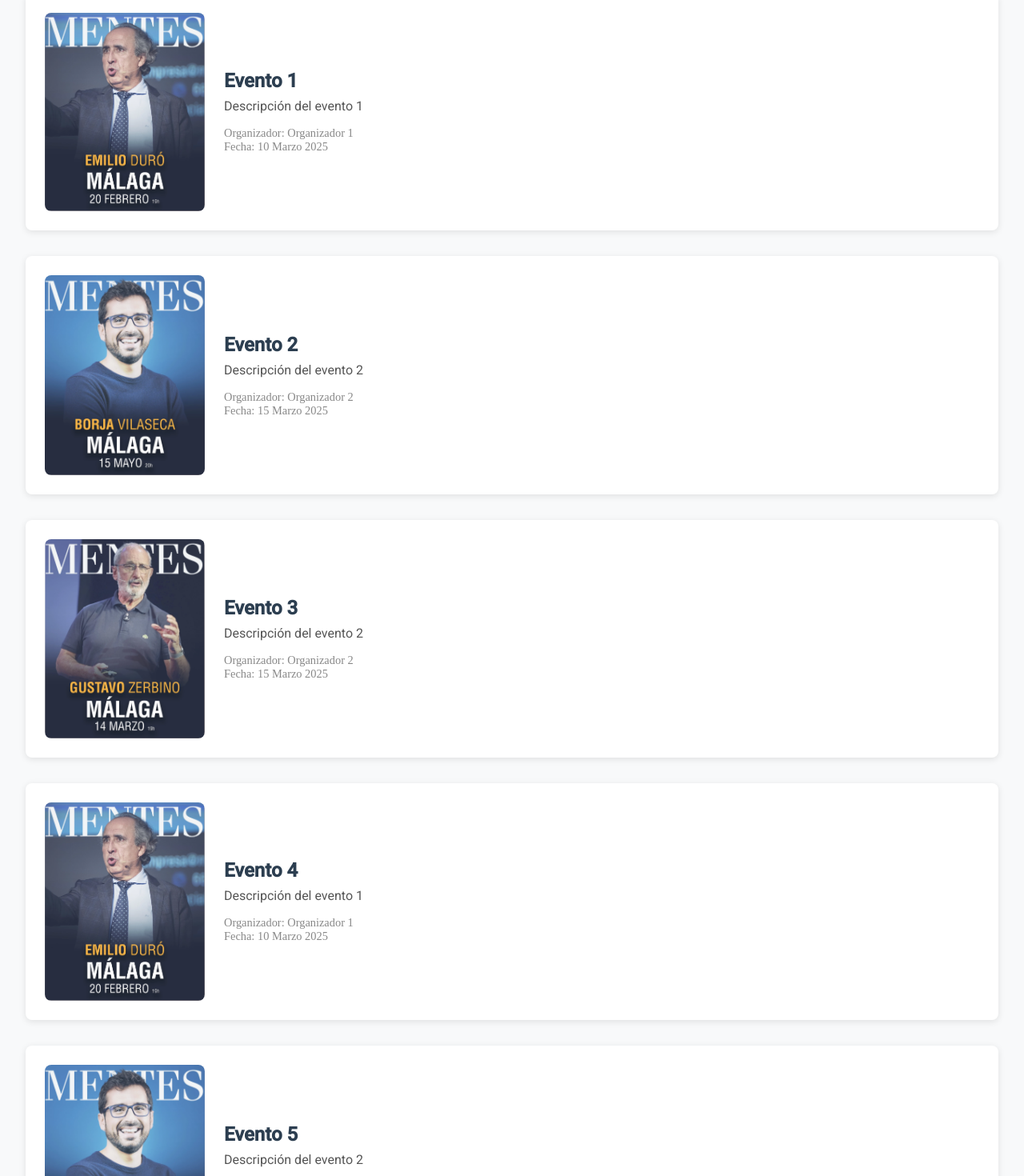
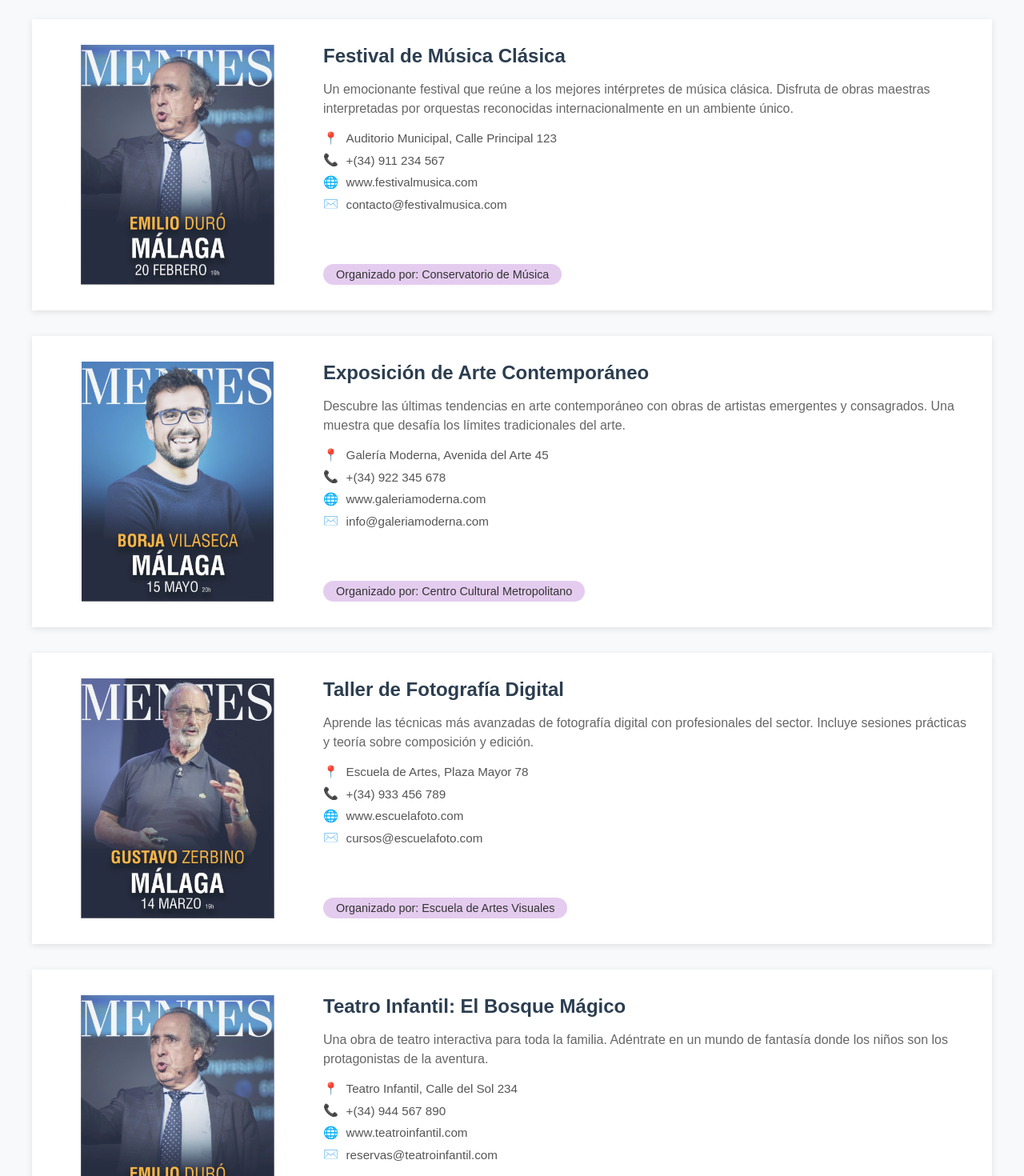
Before and after one commit to CristinaDomnguez/metanoia-project, a React (Vite) app in the folder frontend/: page /eventos in a window 1280 px wide. Shown: the part 620-2090 px from the top of the page at 80% size. Built offline with nearby package versions, Linux system fonts and the light colour scheme.

Commit message:
feat:modify design list events

```diff
--- a/frontend/src/pages/Events/Events.jsx
+++ b/frontend/src/pages/Events/Events.jsx
@@ -17,49 +17,79 @@ const eventItems = [
     {
       id: "event1",
       image: "./images/Events/3Eventos.png",
-    title: "Evento 1",
-    description: "Descripción del evento 1",
-    organizer: "Organizador 1",
+      name: "Festival de Música Clásica",
+      description: "Un emocionante festival que reúne a los mejores intérpretes de música clásica. Disfruta de obras maestras interpretadas por orquestas reconocidas internacionalmente en un ambiente único.",
+      address: "Auditorio Municipal, Calle Principal 123",
+      phone: "+(34) 911 234 567",
+      web: "www.festivalmusica.com",
+      mail: "contacto@festivalmusica.com",
+      centerName: "Conservatorio de Música",
       date: "10 Marzo 2025",
+      userId: "user123"
     },
     {
       id: "event2",
       image: "./images/Events/4Eventos.png",
-    title: "Evento 2",
-    description: "Descripción del evento 2",
-    organizer: "Organizador 2",
+      name: "Exposición de Arte Contemporáneo",
+      description: "Descubre las últimas tendencias en arte contemporáneo con obras de artistas emergentes y consagrados. Una muestra que desafía los límites tradicionales del arte.",
+      address: "Galería Moderna, Avenida del Arte 45",
+      phone: "+(34) 922 345 678",
+      web: "www.galeriamoderna.com",
+      mail: "info@galeriamoderna.com",
+      centerName: "Centro Cultural Metropolitano",
       date: "15 Marzo 2025",
+      userId: "user124"
     },
     {
       id: "event3",
       image: "./images/Events/5Eventos.png",
-    title: "Evento 3",
-    description: "Descripción del evento 2",
-    organizer: "Organizador 2",
+      name: "Taller de Fotografía Digital",
+      description: "Aprende las técnicas más avanzadas de fotografía digital con profesionales del sector. Incluye sesiones prácticas y teoría sobre composición y edición.",
+      address: "Escuela de Artes, Plaza Mayor 78",
+      phone: "+(34) 933 456 789",
+      web: "www.escuelafoto.com",
+      mail: "cursos@escuelafoto.com",
+      centerName: "Escuela de Artes Visuales",
       date: "15 Marzo 2025",
+      userId: "user125"
     },
     {
       id: "event4",
       image: "./images/Events/3Eventos.png",
-    title: "Evento 4",
-    description: "Descripción del evento 1",
-    organizer: "Organizador 1",
+      name: "Teatro Infantil: El Bosque Mágico",
+      description: "Una obra de teatro interactiva para toda la familia. Adéntrate en un mundo de fantasía donde los niños son los protagonistas de la aventura.",
+      address: "Teatro Infantil, Calle del Sol 234",
+      phone: "+(34) 944 567 890",
+      web: "www.teatroinfantil.com",
+      mail: "reservas@teatroinfantil.com",
+      centerName: "Centro de Artes Escénicas",
       date: "10 Marzo 2025",
+      userId: "user126"
     },
     {
       id: "event5",
       image: "./images/Events/4Eventos.png",
-    title: "Evento 5",
-    description: "Descripción del evento 2",
-    organizer: "Organizador 2",
+      name: "Conferencia de Innovación Tecnológica",
+      description: "Expertos en tecnología comparten las últimas innovaciones en IA, robotica y desarrollo sostenible. Networking y demostraciones en vivo.",
+      address: "Centro de Convenciones, Avenida Tecnológica 567",
+      phone: "+(34) 955 678 901",
+      web: "www.techconference.com",
+      mail: "info@techconference.com",
+      centerName: "Instituto de Tecnología Aplicada",
       date: "15 Marzo 2025",
+      userId: "user127"
     },
     {
       id: "event6",
       image: "./images/Events/5Eventos.png",
-    title: "Evento 6",
-    description: "Descripción del evento 2",
-    organizer: "Organizador 2",
+      name: "Festival Gastronómico Internacional",
+      description: "Un viaje culinario alrededor del mundo con los mejores chefs locales e internacionales. Degustaciones, talleres y demostraciones de cocina en vivo.",
+      address: "Recinto Ferial, Paseo Gastronómico 890",
+      phone: "+(34) 966 789 012",
+      web: "www.foodfestival.com",
+      mail: "contacto@foodfestival.com",
+      centerName: "Escuela de Gastronomía",
       date: "15 Marzo 2025",
-  },
+      userId: "user128"
+    }
   ];
--- a/frontend/src/pages/Events/ListEvents/ListEvents.jsx
+++ b/frontend/src/pages/Events/ListEvents/ListEvents.jsx
@@ -3,23 +3,40 @@ import styles from "./ListEvents.module.css";
 export function ListEvents({ events }) {
   return (
     <section className={styles.eventsSection}>
+      <div className={styles.eventsContainer}>
         {events.map((event) => (
-        <div key={event.id} className={styles.eventCard} id={event.id}>
+          <div key={event.id} id={event.id} className={styles.eventCard}>
+            <div className={styles.eventImageContainer}>
               <img
                 src={event.image}
-            alt={event.title}
+                alt={event.name}
                 className={styles.eventImage}
               />
-          <div className={styles.eventDetails}>
-            <h2 className={styles.eventTitle}>{event.title}</h2>
-            <p className={styles.eventDescription}>{event.description}</p>
-            <div className={styles.eventOrganizer}>
-              Organizador: {event.organizer}
             </div>
-            <div className={styles.eventDate}>Fecha: {event.date}</div>
+            <div className={styles.eventContent}>
+              <h2 className={styles.name}>{event.name}</h2>
+              <p className={styles.description}>{event.description}</p>
+              <div className={styles.contactInfo}>
+                <div className={styles.contactItem}>
+                  <span>📍</span> {event.address}
+                </div>
+                <div className={styles.contactItem}>
+                  <span>📞</span> {event.phone}
+                </div>
+                <div className={styles.contactItem}>
+                  <span>🌐</span> {event.web}
+                </div>
+                <div className={styles.contactItem}>
+                  <span>✉️</span> {event.mail}
+                </div>
+              </div>
+              <div className={styles.organizerInfo}>
+                Organizado por: {event.centerName}
+              </div>
             </div>
           </div>
         ))}
+      </div>
     </section>
   );
 }
--- a/frontend/src/pages/Events/ListEvents/ListEvents.module.css
+++ b/frontend/src/pages/Events/ListEvents/ListEvents.module.css
@@ -1,22 +1,25 @@
-/* Contenedor principal */
 .eventsSection {
+    width: 100%;
+    padding: 4rem 2rem;
+    background-color: #f8f9fa;
+  }
+
+  .eventsContainer {
+    max-width: 1200px;
+    margin: 0 auto;
     display: flex;
     flex-direction: column;
     gap: 2rem;
-  padding: 2rem;
-  background-color: #f8f9fa;
   }
 
-/* Tarjeta de evento */
   .eventCard {
+    background: white;
+    padding: 2rem;
+    box-shadow: 0 2px 8px rgba(0, 0, 0, 0.1);
     display: flex;
-  align-items: center;
-  gap: 1.5rem;
-  background: white;
-  padding: 1.5rem;
-  border-radius: 8px;
-  box-shadow: 0 2px 8px rgba(0, 0, 0, 0.1);
+    gap: 2rem;
     transition: transform 0.2s ease;
+    position: relative;
   }
 
   .eventCard:hover {
@@ -24,34 +27,91 @@
     box-shadow: 0 4px 12px rgba(0, 0, 0, 0.15);
   }
 
-/* Imagen del evento */
-.eventImage {
-  width: 200px;
-  height: auto;
-  border-radius: 8px;
-  object-fit: cover;
+  .eventImageContainer {
+    flex: 0 0 300px;
+    display: flex;
+    align-items: flex-start; /* Alinea la imagen al inicio del contenedor */
   }
 
-/* Detalles del evento */
-.eventDetails {
-  flex: 1;
+  .eventImage {
+    width: 100%;
+    height: auto; /* Elimina la altura fija */
+    max-height: 300px; /* Establece una altura máxima opcional */
+    object-fit: contain; /* Cambia a 'contain' para mostrar la imagen completa */
+    border-radius: 8px;
   }
 
-.eventTitle {
-  font-size: 1.5rem;
-  font-weight: bold;
-  color: #2c3e50;
-  margin-bottom: 0.5rem;
+  .eventContent {
+    flex: 1;
+    display: flex;
+    flex-direction: column;
+    gap: 1rem;
   }
 
-.eventDescription {
-  font-size: 1rem;
-  color: #555;
-  margin-bottom: 1rem;
+  .name {
+    font-size: 1.5rem;
+    font-weight: 600;
+    color: #2c3e50;
+    font-family: sans-serif;
   }
 
-.eventOrganizer,
-.eventDate {
+  .description {
+    color: #666;
+    font-size: 1rem;
+    line-height: 1.5;
+    font-family: sans-serif;
+  }
+
+  .contactInfo {
+    display: flex;
+    flex-direction: column;
+    gap: 0.6rem;
+    color: #555;
+    font-size: 0.95rem;
+    font-family: sans-serif;
+  }
+
+  .contactItem {
+    display: flex;
+    align-items: center;
+    gap: 0.6rem;
+    font-family: sans-serif;
+  }
+
+  .organizerInfo {
+    margin-top: auto;
+    padding: 0.3rem 1rem;
+    background-color: #e4ccef;
+    color: #333;
+    border-radius: 20px;
     font-size: 0.9rem;
-  color: #888;
+    width: fit-content;
+    font-family: sans-serif;
   }
+
+  /* Estilos para pantallas medianas */
+  @media (max-width: 992px) {
+    .eventCard {
+      flex-direction: column;
+    }
+
+    .eventImageContainer {
+      flex: 0 0 auto;
+      width: 100%; /* Ocupa todo el ancho en móvil */
+    }
+
+    .eventImage {
+      max-height: 400px; /* Permite una altura máxima mayor en móvil */
+    }
+  }
+
+  /* Estilos para pantallas pequeñas */
+  @media (max-width: 576px) {
+    .eventsSection {
+      padding: 2rem 1rem;
+    }
+
+    .eventCard {
+      padding: 1.5rem;
+    }
+  }
```
Lines whose indentation alone changed are shown as unchanged.
